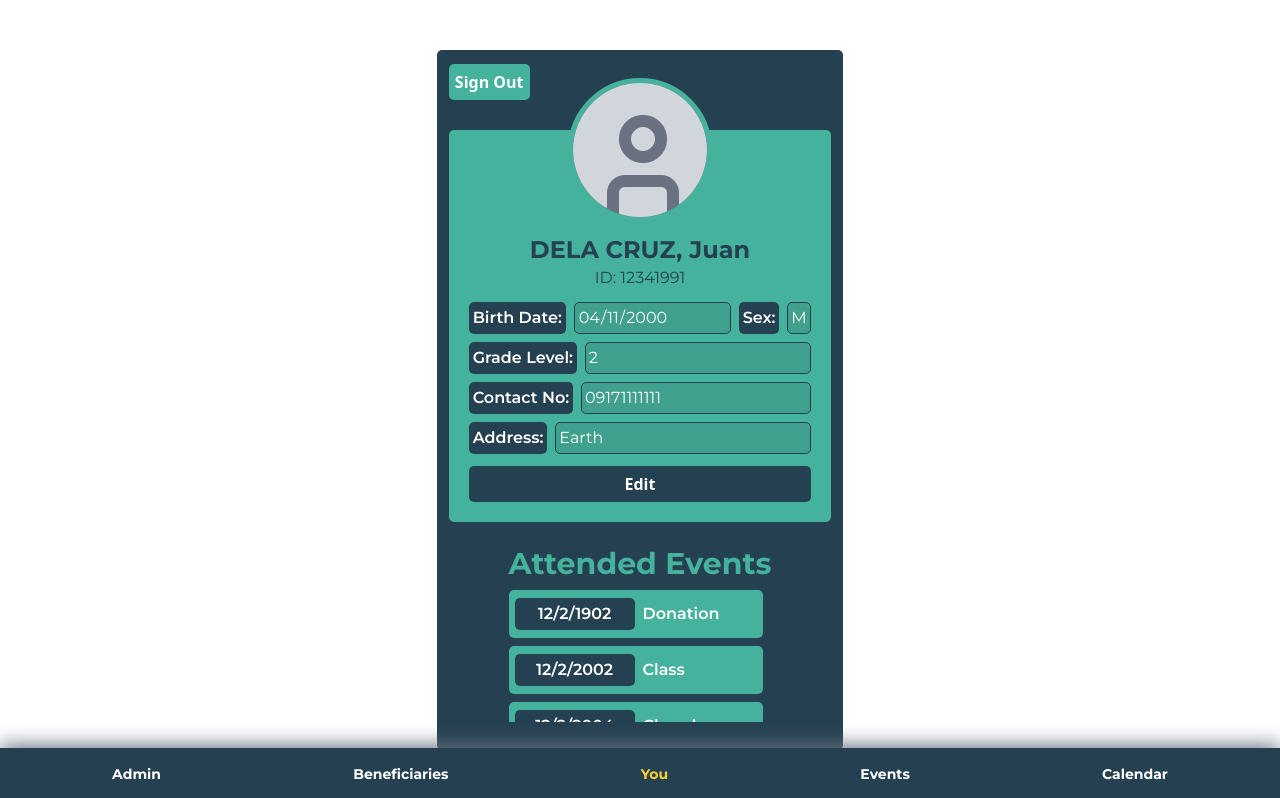
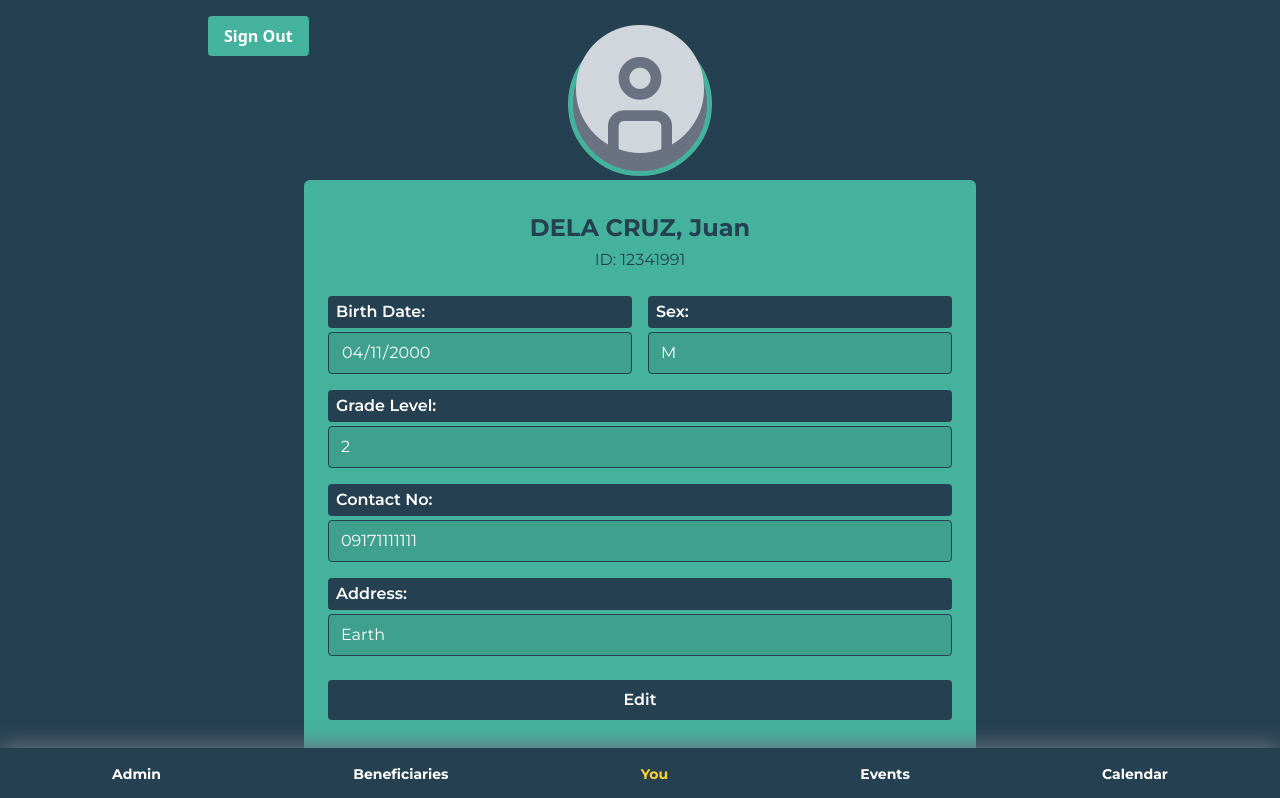
Before and after one commit to Parum-Lucis/csswengS16chai, a React (Vite) app: page /view-profile in a window 1280 px wide. Shown: the top 798 px of the page. Built offline with nearby package versions, Linux system fonts and the light colour scheme; no server answers; sample sign-in values are in the browser's storage.

Commit message:
Reworked UIUX Visuals and Scrolling for ProfileDetails.tsx

```diff
--- a/src/routes/ProfileDetails.tsx
+++ b/src/routes/ProfileDetails.tsx
@@ -34,9 +34,15 @@ function ProfileDetails() {
   };
 
   const eventsTest = [
-    { id: 0, name: "Donation", date: "12/2/1902" },
-    { id: 1, name: "Class", date: "12/2/2002" },
-    { id: 2, name: "Church", date: "12/2/2004" },
+    { id: 0, name: "Donation", date: "12/02/1902" },
+    { id: 1, name: "Teaching", date: "12/02/1999" },
+    { id: 2, name: "Airplane Visit", date: "11/09/2001" },
+    { id: 3, name: "Church", date: "12/02/2004" },
+    { id: 4, name: "Donation", date: "12/02/2005" },
+    { id: 5, name: "Teaching", date: "12/02/2006" },
+    { id: 6, name: "Food Drive", date: "12/02/2007" },
+    { id: 7, name: "Food Drive", date: "12/02/2008" },
+    { id: 8, name: "Christmas Party", date: "22/12/2009" },
   ];
 
   // Account role checking
@@ -46,136 +52,127 @@ function ProfileDetails() {
   }
 
   return (
-    <div className="h-screen flex items-center justify-center pb-">
-      <div
-        className={`relative overflow-hidden flex items-end justify-center pl-3 pr-3 pt-20 h-auto bg-[#254151] rounded-[5px] pb-3`}
-      >
-        <div className="z-1 overflow-hidden bg-gray-500 w-[9rem] h-[9rem] absolute top-[4%] border-5 border-[#45B29D] rounded-full">
-          <i className="relative right-0.5 bottom-6 text-[9rem] text-gray-300 fi fi-ss-circle-user"></i>
+      <div className="w-full min-h-screen bg-[#254151] flex items-center justify-center px-4 sm:px-6 lg:px-8 relative">
+        <div className="relative w-full max-w-4xl rounded-md flex flex-col items-center pt-8 pb-10 px-4 sm:px-6 overflow-hidden">
+          <div className="-top-5 sm:-top-20 z-10 w-32 h-32 sm:w-36 sm:h-36 bg-gray-500 border-[5px] border-[#45B29D] rounded-full flex items-center justify-center mb-1">
+            <i className="text-[6rem] sm:text-[8rem] text-gray-300 fi fi-ss-circle-user"></i>
           </div>
+
           <button
-          onClick={() => {
-            auth.signOut();
-            // navigate("/");
-          }}
-          className="absolute left-[3%] top-[2%] bg-[#45B29D] text-white p-1.5 rounded-[5px] font-semibold duration-500 hover:bg-[#45b29c8a]"
-        >
+              onClick={() => auth.signOut()}
+              className="absolute left-4 top-4 bg-[#45B29D] text-white px-4 py-2 rounded font-semibold hover:bg-[#45b29c8a] transition">
             Sign Out
           </button>
-        <div className=" flex flex-col justify-center items-center">
-          <div className="flex flex-col overflow-hidden bg-[#45B29D] rounded-[5px] p-2 pt-20">
-            <h3 className="text-[#254151] mt-6 flex text-2xl justify-center font-[Montserrat] font-bold">
+
+          <div className="w-full max-w-2xl bg-[#45B29D] rounded-md px-4 sm:px-6 py-8">
+            <h3 className="text-[#254151] text-2xl text-center font-bold font-[Montserrat]">
               {user.lName}, {user.fName}
             </h3>
+
             {hasID && (
-              <h3 className="flex text-[#254151] justify-center font-[Montserrat] font-regular">
-                ID: {user.id}{" "}
+                <h3 className="text-[#254151] text-center font-[Montserrat] mt-1">
+                  ID: {user.id}
                 </h3>
             )}
-            <div className="flex flex-col p-3">
-              <div className="flex flex-row justify-between items-center gap-2">
-                <div className="flex items-center">
+
+            <div className="flex flex-col gap-4 mt-6">
+              <div className="flex flex-col sm:flex-row gap-4">
+                <div className="flex flex-col flex-1">
                   <label
                       htmlFor="bDate"
-                    className="text-nowrap mr-2 flex font-[Montserrat] justify-center items-center bg-[#254151] text-white p-1 rounded-[5px] font-semibold"
-                  >
+                      className="mb-1 bg-[#254151] text-white px-2 py-1 rounded font-semibold font-[Montserrat]">
                     Birth Date:
                   </label>
                   <input
                       type="date"
                       id="bDate"
-                    className="flex text-white font-[Montserrat] border-solid border-1 border-[#254151] bg-[#3EA08D] rounded-[5px] p-[0.18rem]"
+                      className="w-full text-white border border-[#254151] bg-[#3EA08D] rounded px-3 py-2 font-[Montserrat]"
                       readOnly={!isEditable}
-                    value={user.birthday}
-                  />
+                      value={user.birthday}/>
                 </div>
-                <div className="flex items-center">
+
+                <div className="flex flex-col flex-1">
                   <label
                       htmlFor="Sex"
-                    className="flex mr-2 font-[Montserrat] justify-center items-center bg-[#254151] text-white p-1 rounded-[5px] font-semibold"
-                  >
+                      className="mb-1 bg-[#254151] text-white px-2 py-1 rounded font-semibold font-[Montserrat]">
                     Sex:
                   </label>
                   <input
                       type="text"
                       id="Sex"
-                    className="w-[1.5rem] flex text-white font-[Montserrat] border-solid border-1 border-[#254151] bg-[#3EA08D] rounded-[5px] p-[0.18rem]"
+                      className="w-full text-white border border-[#254151] bg-[#3EA08D] rounded px-3 py-2 font-[Montserrat]"
                       readOnly={!isEditable}
-                    value={user.sex}
-                  />
+                      value={user.sex}/>
                 </div>
               </div>
-              <div className="flex flex-row items-center mt-2">
+
+              <div className="flex flex-col">
                 <label
                     htmlFor="gLevel"
-                  className="flex mr-2 font-[Montserrat] justify-center items-center bg-[#254151] text-white p-1 rounded-[5px] font-semibold"
-                >
+                    className="mb-1 bg-[#254151] text-white px-2 py-1 rounded font-semibold font-[Montserrat]">
                   Grade Level:
                 </label>
                 <input
                     type="text"
                     id="gLevel"
-                  className="flex-1/2 text-white font-[Montserrat] border-solid border-1 border-[#254151] bg-[#3EA08D] rounded-[5px] p-[0.18rem]"
+                    className="w-full text-white border border-[#254151] bg-[#3EA08D] rounded px-3 py-2 font-[Montserrat]"
                     readOnly={!isEditable}
-                  value={user.gLevel}
-                />
+                    value={user.gLevel}/>
               </div>
-              <div className="flex flex-row items-center mt-2">
+
+              <div className="flex flex-col">
                 <label
                     htmlFor="cNum"
-                  className="flex mr-2 font-[Montserrat] justify-center items-center bg-[#254151] text-white p-1 rounded-[5px] font-semibold"
-                >
+                    className="mb-1 bg-[#254151] text-white px-2 py-1 rounded font-semibold font-[Montserrat]">
                   Contact No:
                 </label>
                 <input
                     type="number"
                     id="cNum"
-                  className="flex-1/2 text-white font-[Montserrat] border-solid border-1 border-[#254151] bg-[#3EA08D] rounded-[5px] p-[0.18rem]"
+                    className="w-full text-white border border-[#254151] bg-[#3EA08D] rounded px-3 py-2 font-[Montserrat]"
                     readOnly={!isEditable}
-                  value={user.contact}
-                />
+                    value={user.contact}/>
               </div>
-              <div className="flex flex-row items-center mt-2">
+
+              <div className="flex flex-col">
                 <label
                     htmlFor="add"
-                  className="flex mr-2 font-[Montserrat] justify-center items-center bg-[#254151] text-white p-1 rounded-[5px] font-semibold"
-                >
+                    className="mb-1 bg-[#254151] text-white px-2 py-1 rounded font-semibold font-[Montserrat]">
                   Address:
                 </label>
                 <input
                     type="text"
                     id="add"
-                  className="flex-1/2 text-white font-[Montserrat] border-solid border-1 border-[#254151] bg-[#3EA08D] rounded-[5px] p-[0.18rem]"
+                    className="w-full text-white border border-[#254151] bg-[#3EA08D] rounded px-3 py-2 font-[Montserrat]"
                     readOnly={!isEditable}
-                  value={user.address}
-                />
+                    value={user.address}/>
               </div>
+
               <button
                   type="submit"
-                className="flex mt-3 justify-center items-center bg-[#254151] text-white p-1.5 rounded-[5px] font-semibold"
-                disabled={!isEditable}
-              >
-                {" "}
-                Edit{" "}
+                  className="mt-2 bg-[#254151] text-white px-4 py-2 rounded font-semibold font-[Montserrat]"
+                  disabled={!isEditable}>
+                Edit
               </button>
             </div>
           </div>
+
           {isStudent && (
-            <div className="flex flex-col align-center h-[27vh] p-4">
-              <h3 className="text-[#45B29D] mt-2 flex text-3xl justify-center font-[Montserrat] font-bold">
+              <div className="w-full max-w-2xl mt-8">
+                <h3 className="text-[#45B29D] text-2xl text-center font-bold font-[Montserrat] mb-4">
                   Attended Events
                 </h3>
-              <div className="overflow-auto">
+                <div className="space-y-2">
                   {eventsTest.map((event, index) => (
-                  <EventCard key={index} date={event.date} event={event.name} />
+                      <EventCard key={index} date={event.date} event={event.name}/>
                   ))}
                 </div>
               </div>
           )}
         </div>
       </div>
-    </div>
-  );
+  )
+      ;
 }
 
 export default ProfileDetails;
```
Lines whose indentation alone changed are shown as unchanged.
